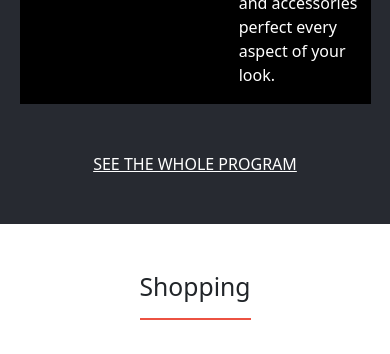
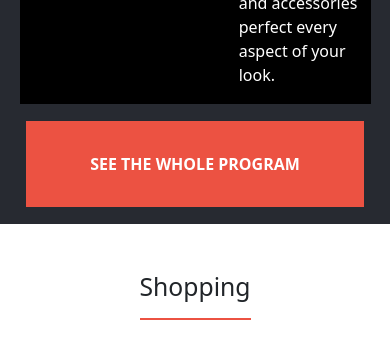
Before and after one commit to Zohra-Neda/Aseel-Afghanistan, a website: page index.html in a window 390 px wide. Shown: the part 4220-4574 px from the top of the page. Drawn offline with Linux system fonts and the light colour scheme.

Commit message:
Update style.css file

```diff
--- a/css/style.css
+++ b/css/style.css
@@ -242,6 +242,13 @@ footer {
     margin-bottom: 1rem;
     border: 1px solid #d3d3d3;
   }
+
+  .card-btn {
+    background-color: #ec5242;
+    text-decoration: none;
+    padding: 2rem 4rem;
+    font-weight: bold;
+  }
 }
 
 .about-p {
```
